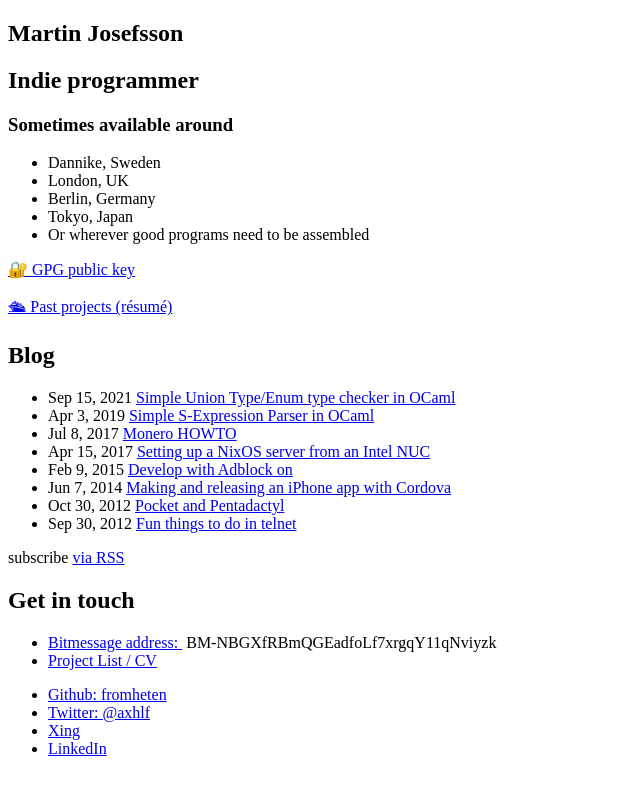
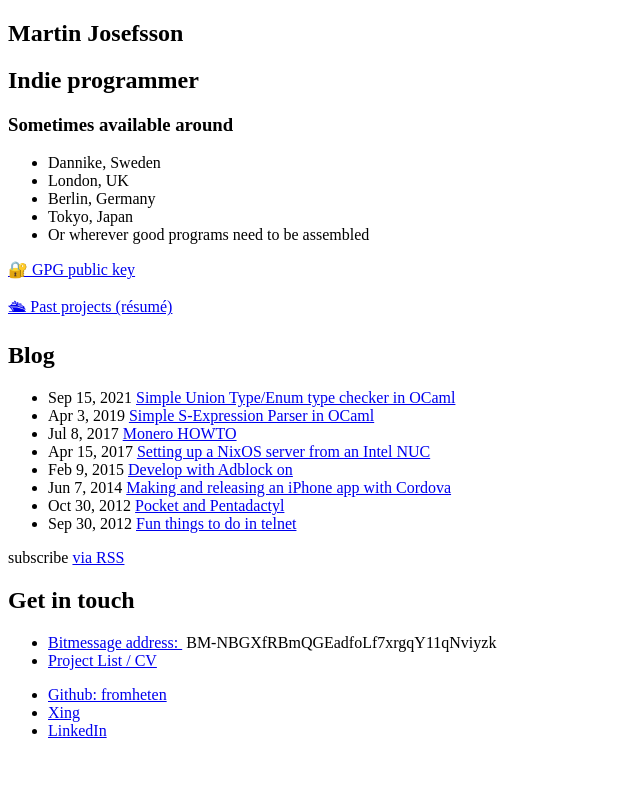
Before and after one commit to fromheten/fromheten.github.io, a Jekyll site: the page built from index.html, in a window 1280 px wide. Shown: the top 795 px of the page, without its empty margins (0-640 px from the left). Built offline with Jekyll 4.4.1, drawn with Linux system fonts in a browser that asks for light colours.

Commit message:
Remove twit mention I don't use

```diff
--- a/_config.yml
+++ b/_config.yml
@@ -4,7 +4,6 @@ description: > # this means to ignore newlines until "baseurl:"
   Let us talk about hashes. I make blockchain programs, and am an avid user of functional programming
 baseurl: "" # the subpath of your site, e.g. /blog/
 url: "http://www.martinjosefsson.com" # the base hostname & protocol for your site
-twitter_username: axhlf
 github_username:  fromheten
 
 # Build settings
```
